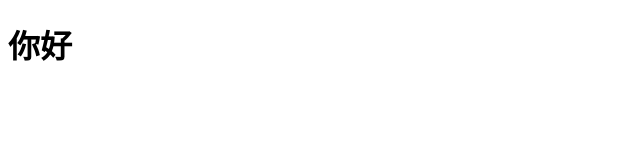
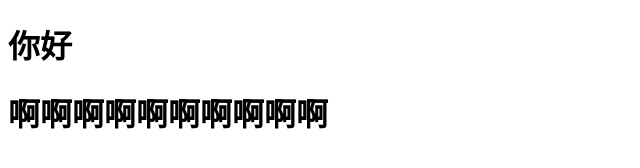
Before and after one commit to 2936723030/test0408, a plain HTML site: page index.html in a window 1280 px wide. Shown: the whole page, without its empty margins (0-640 px from the left). Drawn offline with Linux system fonts and the light colour scheme.

Commit message:
我的第二次提交

```diff
--- a/index.html
+++ b/index.html
@@ -6,5 +6,6 @@
 	</head>
 	<body>
 		<h1>你好</h1>
+		<h1>啊啊啊啊啊啊啊啊啊啊</h1>
 	</body>
 </html>
```
Also changed, not shown: 1.js (added), 1 other file.
